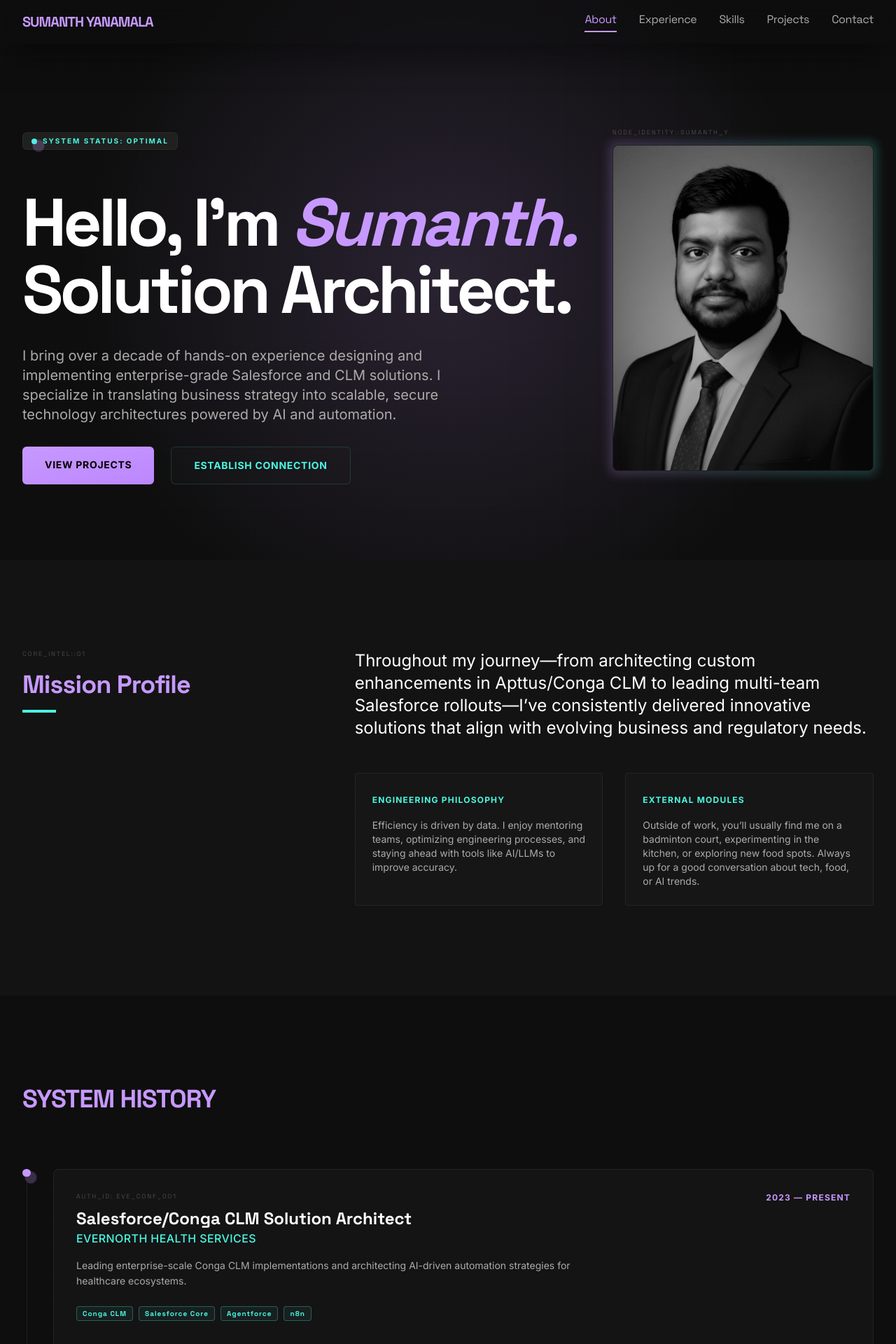
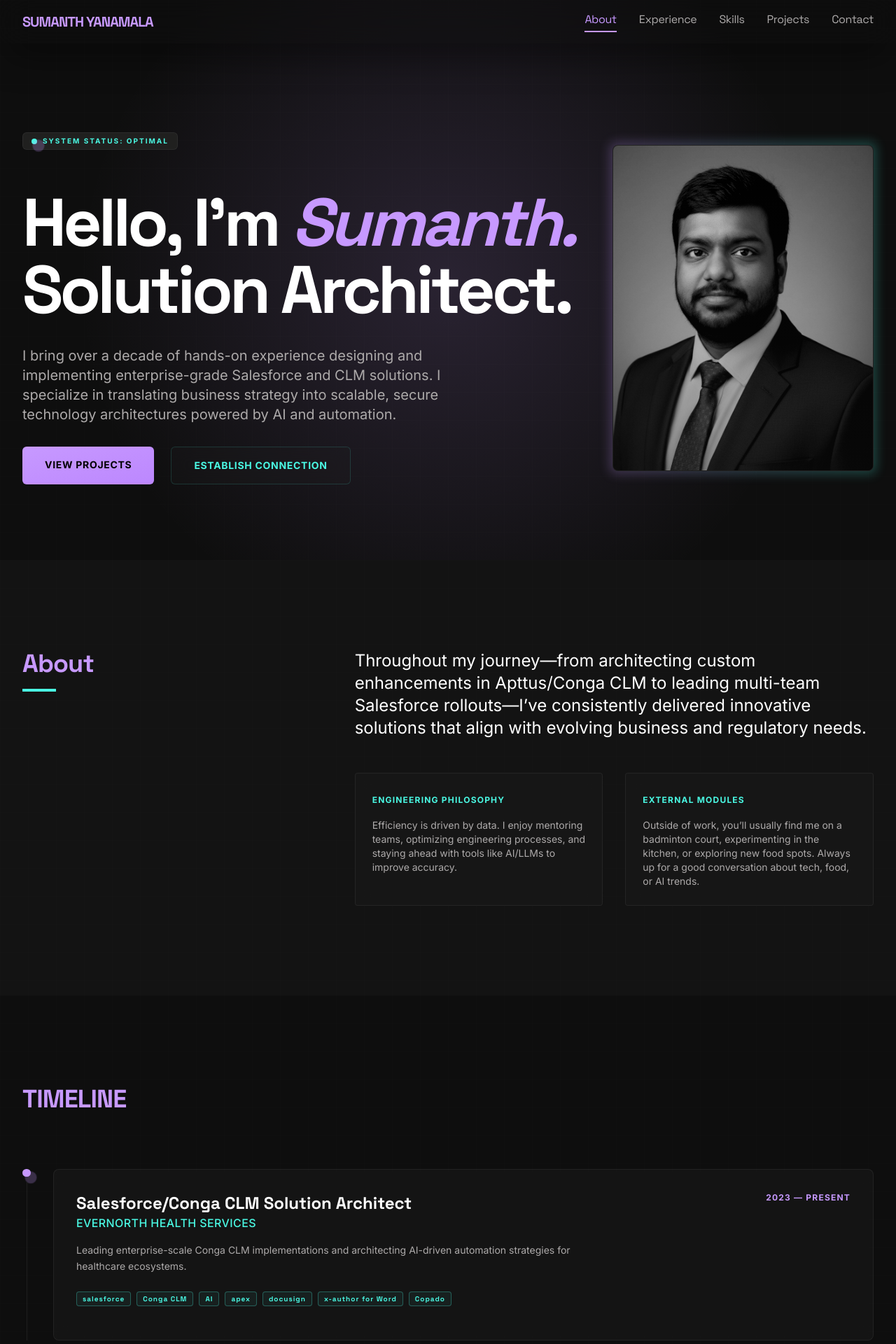
Before and after one commit to ysumanth06/LinkedIn-Personal-Website, a React (Vite) app: page / in a window 1280 px wide. Shown: the top 1920 px of the page at 70% size. Built offline with nearby package versions, Linux system fonts and the light colour scheme.

Commit message:
Refinement: Rename Timeline, remove technical decorators, and update industry hashtags

```diff
--- a/src/App.jsx
+++ b/src/App.jsx
@@ -46,7 +46,6 @@ const Hero = () => (
       </div>
       <div className="lg:col-span-4 mt-12 lg:mt-0 mx-8 lg:mx-0">
         <div className="relative group">
-          <span className="absolute -top-6 left-0 serial-decorator">NODE_IDENTITY::SUMANTH_Y</span>
           <div className="absolute -inset-1 bg-gradient-to-r from-primary to-secondary rounded-xl blur opacity-25 group-hover:opacity-50 transition duration-1000"></div>
           <div className="relative aspect-[4/5] rounded-xl overflow-hidden bg-surface-container border border-outline-variant/15 flex items-center justify-center">
              <img src={profilePic} alt="Sumanth Yanamala" className="w-full h-full object-cover grayscale contrast-125 transition-transform duration-700 group-hover:scale-105" />
@@ -64,8 +63,7 @@ const About = () => (
     <div className="max-w-7xl mx-auto px-8 relative z-10">
       <div className="grid grid-cols-1 lg:grid-cols-12 gap-16">
         <div className="lg:col-span-4">
-          <span className="serial-decorator block mb-4">CORE_INTEL::01</span>
-          <h2 className="font-headline text-4xl font-bold tracking-tight text-primary">Mission Profile</h2>
+          <h2 className="font-headline text-4xl font-bold tracking-tight text-primary">About</h2>
           <div className="w-12 h-1 bg-secondary mt-4"></div>
         </div>
         <div className="lg:col-span-8 lg:pl-12">
@@ -95,7 +93,7 @@ const Experience = () => {
       role: "Salesforce/Conga CLM Solution Architect",
       company: "EVERNORTH HEALTH SERVICES",
       description: "Leading enterprise-scale Conga CLM implementations and architecting AI-driven automation strategies for healthcare ecosystems.",
-      stack: ["Conga CLM", "Salesforce Core", "Agentforce", "n8n"],
+      stack: ["salesforce", "Conga CLM", "AI", "apex", "docusign", "x-author for Word", "Copado"],
       active: true
     },
     {
@@ -103,7 +101,7 @@ const Experience = () => {
       role: "Solution Architect & Sr. Engineer",
       company: "SOLUTIONSOFT INC",
       description: "Designed complex Salesforce integrations and custom contract negotiation workflows featuring advanced eSignature protocols.",
-      stack: ["Salesforce", "Apex", "DocuSign API", "AWS"],
+      stack: ["salesforce", "lwc", "docusign", "apex", "Nintex", "x-author for Excel"],
       active: false
     },
     {
@@ -111,7 +109,7 @@ const Experience = () => {
       role: "Sr. Salesforce & CLM Engineer",
       company: "SVK SYSTEMS INC",
       description: "Developed and maintained high-performance contract lifecycle management systems and custom intelligent workflow automations.",
-      stack: ["Apttus CLM", "Visualforce", "SOQL", "Intelligent Approvals"],
+      stack: ["salesforce", "Conga CLM", "apex", "docusign", "SOQL", "X-author for word"],
       active: false
     }
   ];
@@ -120,7 +118,7 @@ const Experience = () => {
     <section className="py-32 bg-surface relative overflow-hidden" id="experience">
       <div className="absolute inset-0 blueprint-grid opacity-20"></div>
       <div className="max-w-7xl mx-auto px-8 relative z-10">
-        <h2 className="font-headline text-4xl font-bold tracking-tight mb-20 uppercase tracking-[0.2em] text-primary">System History</h2>
+        <h2 className="font-headline text-4xl font-bold tracking-tight mb-20 uppercase tracking-[0.2em] text-primary">Timeline</h2>
 
         <div className="space-y-12">
           {experiences.map((exp, idx) => (
@@ -132,7 +130,6 @@ const Experience = () => {
               <div className="pb-12 architect-card p-8 rounded-xl w-full">
                 <div className="flex flex-col md:flex-row justify-between mb-4">
                   <div>
-                    <span className="serial-decorator block mb-2">AUTH_ID: {exp.company.substring(0,3)}_CONF_00{idx+1}</span>
                     <h3 className="font-headline text-2xl font-bold">{exp.role}</h3>
                     <p className="text-secondary font-medium tracking-wide">{exp.company}</p>
                   </div>
@@ -261,8 +258,7 @@ const Projects = ({ setSelectedProject }) => {
               onClick={() => setSelectedProject(proj)}
             >
               <div>
-                <div className="flex justify-between items-start mb-8">
-                  <span className="serial-decorator">PROJECT_SPEC::{proj.bgText.toUpperCase()}</span>
+                <div className="flex justify-end mb-8">
                   <div className={`w-10 h-10 rounded-full bg-surface-container flex items-center justify-center ${proj.colorClass} group-hover:bg-primary group-hover:text-black transition-all`}>
                     <span className="material-symbols-outlined text-sm">north_east</span>
                   </div>
```
